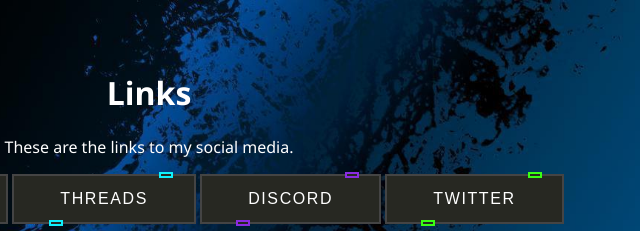
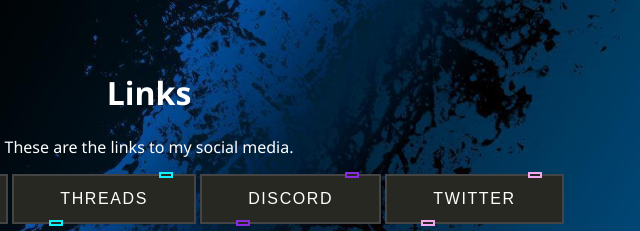
Before and after one commit to SpeedCloudYT/SpeedCloudYT.github.io, a plain HTML site: page links.html in a window 1280 px wide. Shown: the top 231 px of the page, 491-1131 px from the left. Drawn offline with Linux system fonts and the light colour scheme.

Commit message:
links.html

```diff
--- a/links.html
+++ b/links.html
@@ -18,7 +18,7 @@
     <button style="--clr:#FF44CC" onclick="window.open('https://www.instagram.com/jess.shroom/', '_blank')"><span>Insta</span><i></i></button>
     <button style="--clr:#0FF0FC" onclick="window.open('https://www.threads.net/@jess.shroom', '_blank')"><span>Threads</span><i></i></button>
     <button style="--clr:#8A2BE2" onclick="window.open('https://discord.gg/DxsBjccceA', '_blank')"><span>Discord</span><i></i></button>
-    <button style="--clr:#39FF14" onclick="window.open('https://x.com/GraceShroomYT', '_blank')"><span>Twitter</span><i></i></button>
+    <button style="--clr:#F1A8EF" onclick="window.open('https://x.com/GraceShroomYT', '_blank')"><span>Twitter</span><i></i></button>
     <br>
     <img src="https://lanyard.cnrad.dev/api/1221131586758639637" class="aaaa"></img>
 </body>
```
